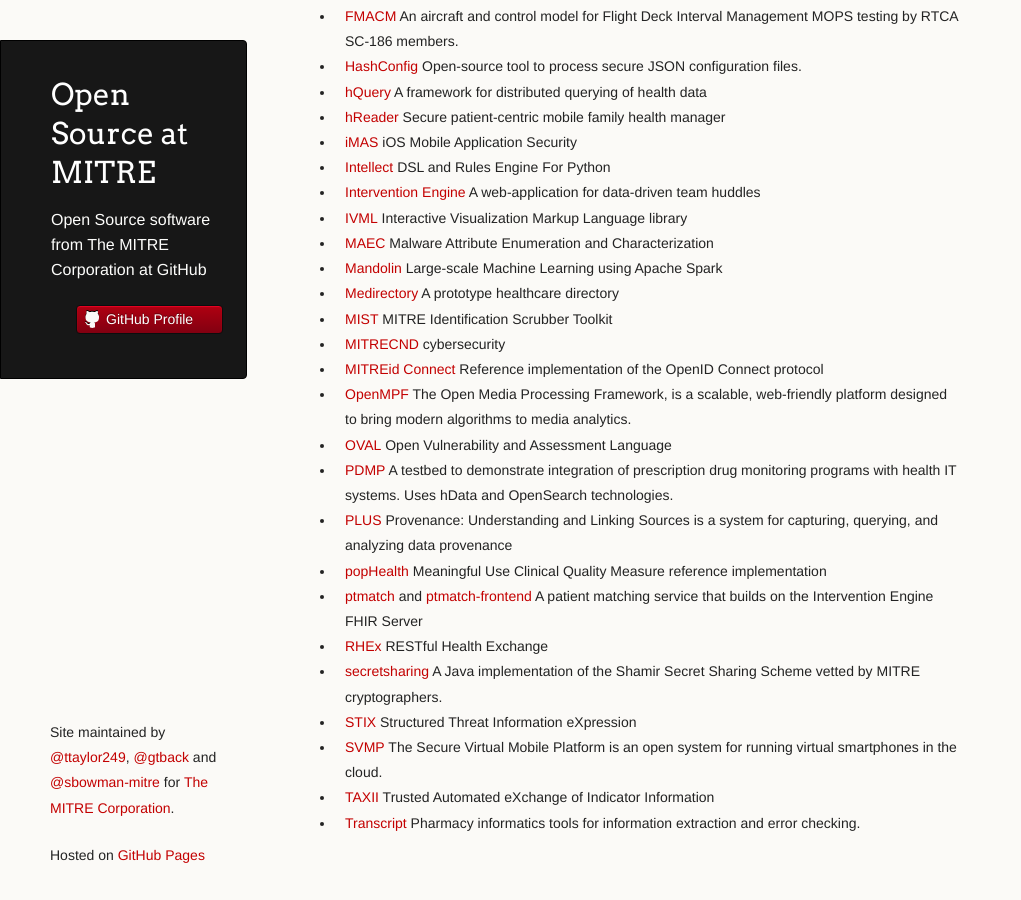
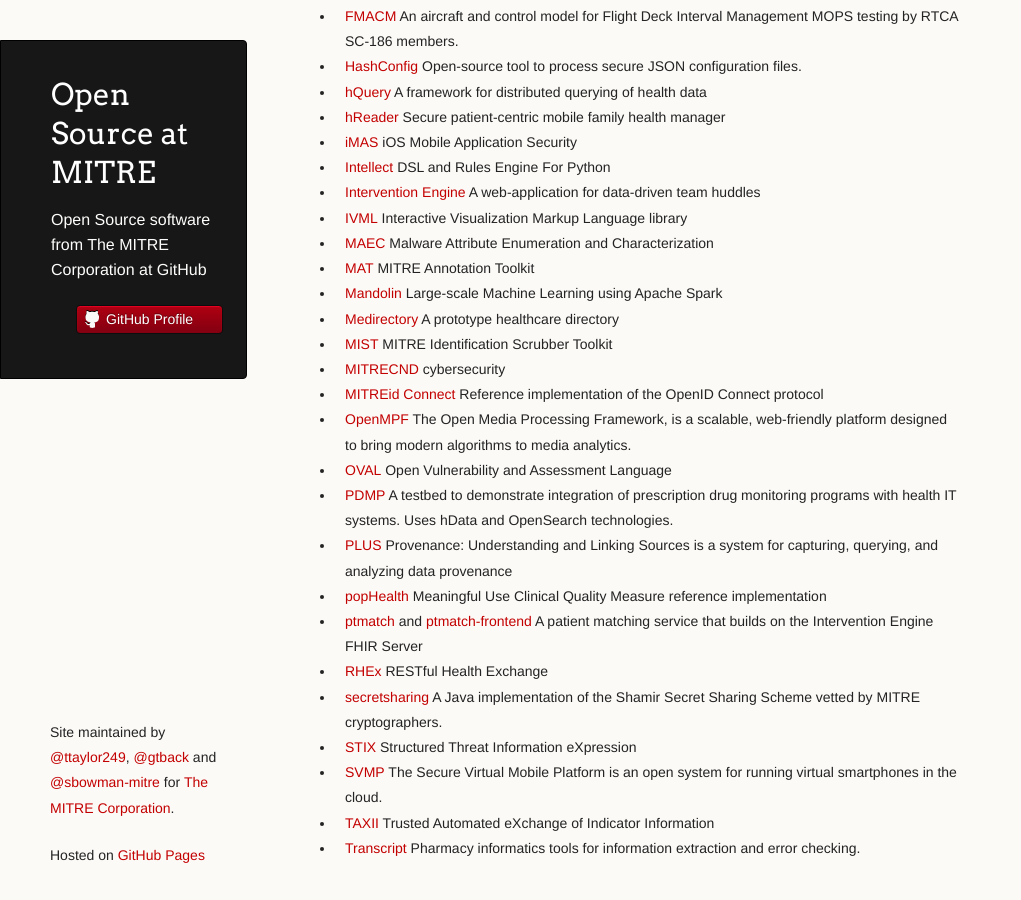
Before and after one commit to mitre/mitre.github.io, a Jekyll site: the page built from index.md, in a window 1280 px wide and 900 px high, scrolled down 829 px. Shown: the whole window, without its empty margins (0-1021 px from the left). Built offline with Jekyll 4.4.1, drawn with Linux system fonts in a browser that asks for light colours.

Commit message:
Update index.md

```diff
--- a/index.md
+++ b/index.md
@@ -45,6 +45,7 @@
 * [Intervention Engine](https://github.com/intervention-engine/) A web-application for data-driven team huddles
 * [IVML](https://jegentile.github.io/ivml/) Interactive Visualization Markup Language library
 * [MAEC](https://github.com/MAECProject) Malware Attribute Enumeration and Characterization
+* [MAT](http://mat-annotation.sourceforge.net/) MITRE Annotation Toolkit
 * [Mandolin](https://github.com/project-mandolin) Large-scale Machine Learning using Apache Spark
 * [Medirectory](https://github.com/Medirectory) A prototype healthcare directory
 * [MIST](http://mist-deid.sourceforge.net/) MITRE Identification Scrubber Toolkit
```
